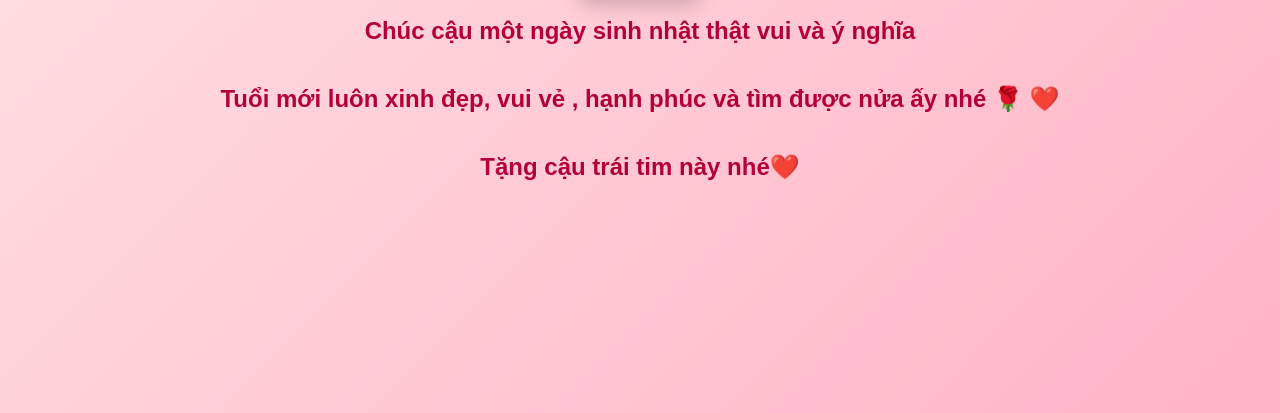
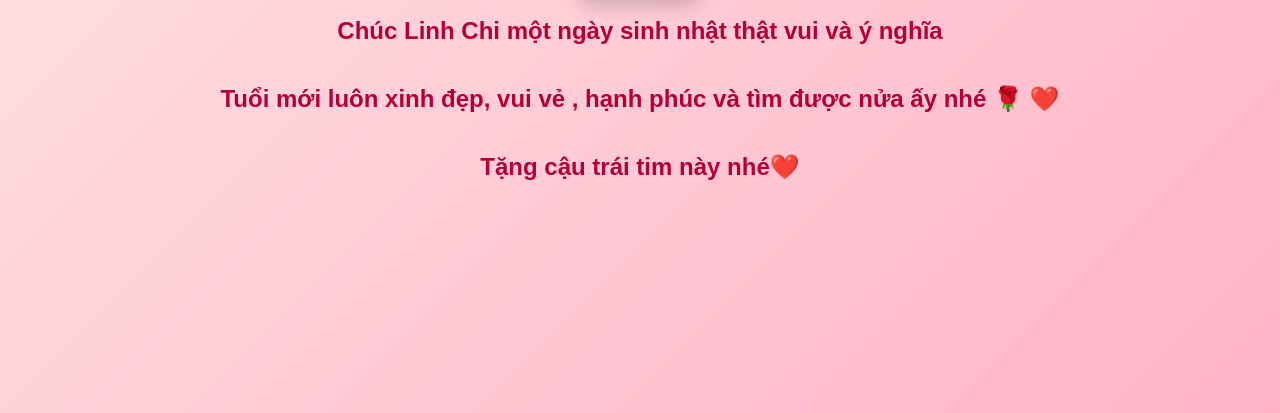
Before and after one commit to cuongbi/happybirthday, a plain HTML site: page index.html in a window 1280 px wide. Shown: the part 403-816 px from the top of the page. Drawn offline with Linux system fonts and the light colour scheme.

Commit message:
Update index.html

```diff
--- a/index.html
+++ b/index.html
@@ -73,7 +73,7 @@
     🎁
     <div class="heart">❤️</div>
   </div>
-  <dev><h2>Chúc cậu một ngày sinh nhật thật vui và ý nghĩa</h2> </dev>
+  <dev><h2>Chúc Linh Chi một ngày sinh nhật thật vui và ý nghĩa</h2> </dev>
    <dev><h2>Tuổi mới luôn xinh đẹp, vui vẻ , hạnh phúc và tìm được nửa ấy nhé 🌹 ❤️</h2></dev>
    <dev><h2>Tặng cậu trái tim này nhé❤️</h2> </dev>
 
```
